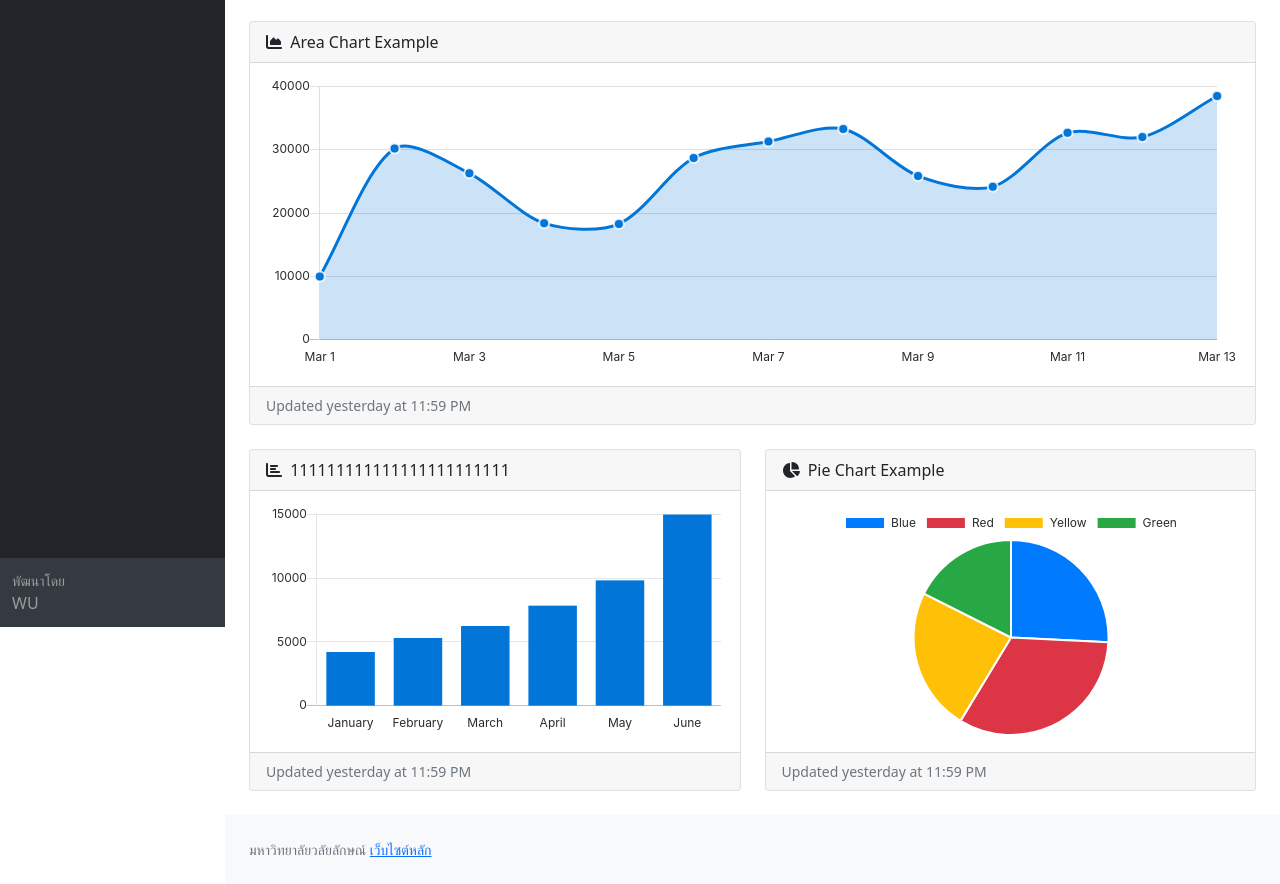
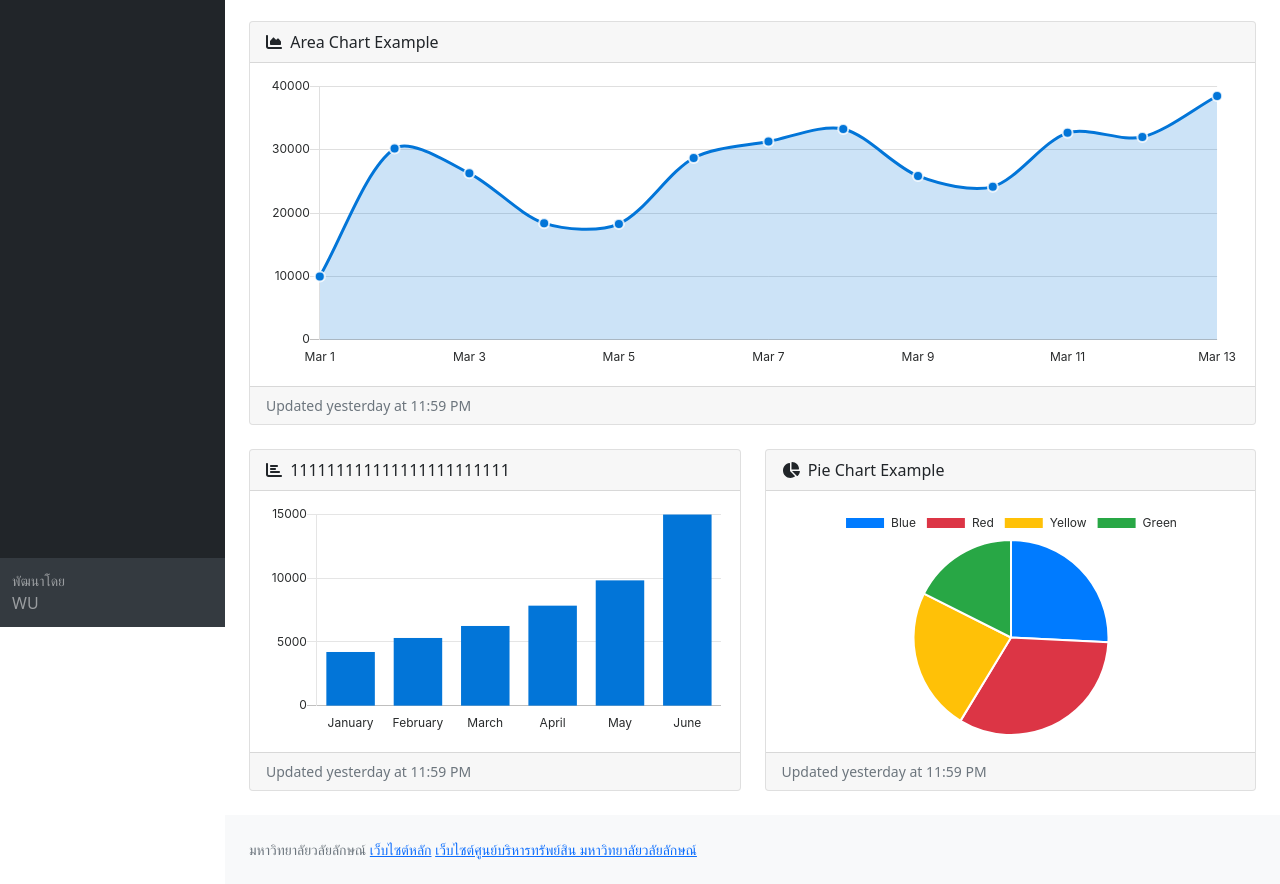
Before and after one commit to TunpisitSomket/wulastproject-itd-, a website: page dashboard.html in a window 1280 px wide. Shown: the part 173-1057 px from the top of the page. Drawn offline with nearby package versions, Linux system fonts and the light colour scheme.

Commit message:
big foot

```diff
--- a/dashboard.html
+++ b/dashboard.html
@@ -89,6 +89,7 @@
                         <div class="text-muted">มหาวิทยาลัยวลัยลักษณ์
 
                             <a href="https://www.wu.ac.th/th">เว็บไซต์หลัก</a>
+                            <a href="https://am.wu.ac.th/"> เว็บไซต์ศูนย์บริหารทรัพย์สิน มหาวิทยาลัยวลัยลักษณ์ </a>
 
                         </div>
                     </div>
```
Also changed, not shown: assessment.html (+1 -0 lines), charts.html (+1 -1 lines), index.html (+1 -1 lines), login.html (+1 -0 lines).
